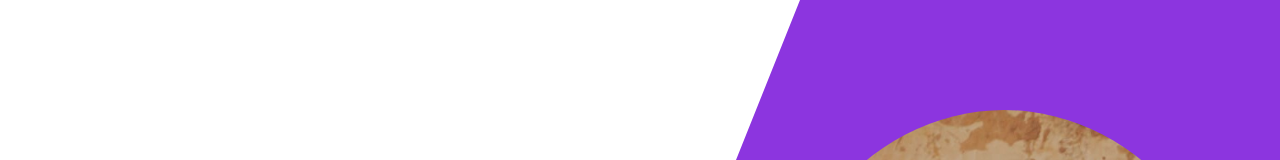
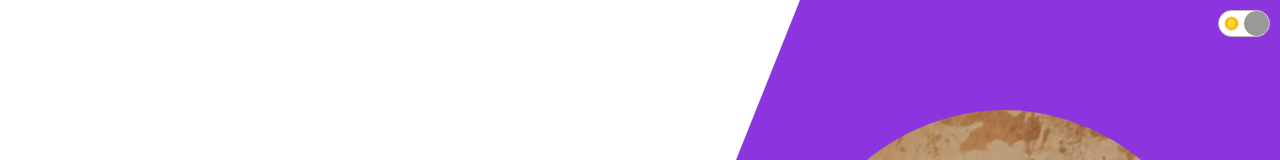
Before and after one commit to pank1999/MyPortfolio, a React (Create React App) app: page / in a window 1280 px wide. Shown: the top 160 px of the page. Built offline with nearby package versions, Linux system fonts and the light colour scheme.

Commit message:
darkMode with contextApi

```diff
--- a/src/App.js
+++ b/src/App.js
@@ -1,15 +1,26 @@
+import { useContext } from "react";
 import About from "./components/About/About";
 import Contact from "./components/Conatct/Contact";
 import Intro from "./components/Introduction/Intro";
 import ProductList from "./components/ProductList/ProductList";
+import Toggle from "./components/Toggle/Toggle";
+import { TheameContext } from "./context";
+
 
 function App() {
+  const theame=useContext(TheameContext);
+  const darkMode=theame.state.darkMode;
+
   return (
-    <div className="App">
-      <Intro />
-      <About />
-      <ProductList />
-      <Contact />
+    <div className="App" style={{backgroundColor:darkMode?"#222":"white",color:darkMode?"white":"black"}}>
+
+         <Toggle />
+         <Intro />
+         <About />
+         <ProductList />
+         <Contact />
+
+
     </div>
   );
 }
--- a/src/components/About/About.css
+++ b/src/components/About/About.css
@@ -10,7 +10,7 @@
     align-items: center;
     justify-content: center;
     position: relative;
-    background-color: rgb(255, 255, 255);
+
     height: 100%;
 }
 .a-card.bg{
@@ -18,6 +18,7 @@
     top:50px;
     left: 50px;
     background-color: rgb(148, 148, 148);
+
 }
 .a-card{
   width: 60%;
--- a/src/components/About/About.jsx
+++ b/src/components/About/About.jsx
@@ -1,3 +1,4 @@
+import { EmojiEvents } from "@mui/icons-material";
 import "./About.css";
 
 export default function About() {
@@ -7,6 +8,7 @@ export default function About() {
              <div className="a-card bg"></div>
              <div className="a-card">
                  <img className="a-card-img" src="https://www.vandelaydesign.com/wp-content/uploads/types-of-photography.jpg" alt="" />
+
              </div>
          </div>
          <div className="a-right">
@@ -16,7 +18,8 @@ export default function About() {
                  I am a creative designer and developer, who aims to work with small businesses and marginalized communities to bring their passions to life. I offer both design and development services of web applications or websites!
              </p>
              <div className="a-award">
-                <img src="https://media.istockphoto.com/vectors/vector-flat-golden-trophy-vector-id1176397624?k=20&m=1176397624&s=612x612&w=0&h=yICH7de39SwB1sDP4-kBHFS8bJz4srdu_HOrBC9KvzY=" alt="" />
+                {/* <img src="https://media.istockphoto.com/vectors/vector-flat-golden-trophy-vector-id1176397624?k=20&m=1176397624&s=612x612&w=0&h=yICH7de39SwB1sDP4-kBHFS8bJz4srdu_HOrBC9KvzY=" alt="" /> */}
+                <EmojiEvents style={{height:"80px",width:"80px",color:`rgb(253, 227, 76)`}} />
                 <div className="a-award-text">
                    <h3>SIH-2020 Finalist</h3>
                    <p>Finalist Smart India Hackathon 2020 Software Edition</p>
--- a/src/components/Conatct/Contact.css
+++ b/src/components/Conatct/Contact.css
@@ -27,6 +27,9 @@
     display: flex;
     align-items: center;
     margin: 50px 0px ;
+}
+.c-info-item span{
+    margin-left: 20px;
 }
 .c-right{
   flex: 1;
--- a/src/components/Conatct/Contact.jsx
+++ b/src/components/Conatct/Contact.jsx
@@ -1,11 +1,12 @@
-import { useRef } from "react";
+import { useContext, useRef } from "react";
 import "./Contact.css";
 import emailjs from '@emailjs/browser';
 import {LocalPhone, Email,Home } from "@mui/icons-material";
+import {TheameContext} from "../../context";
+export default function Contact() {
+    const theame=useContext(TheameContext);
+  const darkMode=theame.state.darkMode;
 
-
-
-export default function Contact() {
     const formref=useRef();
     const handleSubmit=(e)=>{
         e.preventDefault();
@@ -39,10 +40,10 @@ export default function Contact() {
                     <b>Whats your story ?</b> Get in touch , always support freelancer if the right project comes along. Keep working for better future.
                 </div>
                 <form ref={formref} onSubmit={handleSubmit}>
-                    <input  name="user_name" placeholder="Name" type="text" />
-                    <input  name="user_subject" placeholder="Subject" type="text" />
-                    <input  name="user_email" placeholder="Email" type="email" />
-                    <textarea rows={5} placeholder="Message" name="message" />
+                    <input style={{backgroundColor:darkMode && "#333"}} name="user_name" placeholder="Name" type="text" />
+                    <input   style={{backgroundColor:darkMode && "#333"}} name="user_subject" placeholder="Subject" type="text" />
+                    <input  style={{backgroundColor:darkMode && "#333"}} name="user_email" placeholder="Email" type="email" />
+                    <textarea  style={{backgroundColor:darkMode && "#333"}} rows={5} placeholder="Message" name="message" />
                     <button type="submit" value="Send">Submit</button>
                 </form>
              </div>
--- /dev/null
+++ b/src/components/Toggle/Toggle.css
@@ -0,0 +1,26 @@
+.t{
+    width: 50px;
+    height: 25px;
+    border-radius: 20px;
+    border: 1px solid rgb(189, 187, 187);
+    background-color: rgb(255, 255, 255);
+    position: fixed;
+    top:10px;
+    right: 10px;
+    z-index: 999;
+    display: flex;
+    align-items: center;
+    justify-content: space-around;
+}
+.t-icon{
+   width: 15px;
+   height: 15px;
+}
+.t-button{
+    height: 25px;
+    width: 25px;
+    border-radius: 50%;
+    background-color: #999;
+    position: absolute;
+    cursor: pointer;
+}
--- /dev/null
+++ b/src/components/Toggle/Toggle.jsx
@@ -0,0 +1,19 @@
+import "./Toggle.css";
+import sun from "../../img/sun.png";
+import moon from "../../img/moon.png";
+import { useContext } from "react";
+import { TheameContext } from "../../context";
+
+export default function Toggle() {
+    const theame=useContext(TheameContext);
+    const handleClick=()=>{
+        theame.dispatch({type:"Toggle"});
+    }
+  return (
+    <div className="t">
+        <img src={sun} className="t-icon" alt="" />
+        <img src={moon} className="t-icon" alt="" />
+        <div className="t-button" style={{left:theame.state.darkMode?0:25}}  onClick={handleClick}></div>
+    </div>
+  )
+}
--- /dev/null
+++ b/src/context.js
@@ -0,0 +1,23 @@
+import { createContext, useReducer } from "react";
+
+export const TheameContext=createContext();
+
+const INITIAL_STATE={darkMode:false};
+
+const theameReducer=(state,action)=>{
+    switch(action.type){
+        case "Toggle":
+            return {darkMode :!state.darkMode};
+        default:
+            return state;
+    }
+}
+
+export const TheameProvider=(props)=>{
+    const [state,dispatch]=useReducer(theameReducer,INITIAL_STATE);
+    return(
+        <TheameContext.Provider value={{state,dispatch}}>
+            {props.children}
+        </TheameContext.Provider>
+    )
+}
--- a/src/index.js
+++ b/src/index.js
@@ -1,10 +1,13 @@
 import React from 'react';
 import ReactDOM from 'react-dom/client';
 import App from './App';
-
+import { TheameProvider } from "./context";
 const root = ReactDOM.createRoot(document.getElementById('root'));
 root.render(
   <React.StrictMode>
-    <App />
+    <TheameProvider>
+       <App />
+    </TheameProvider>
+
   </React.StrictMode>
 );
```
Also changed, not shown: src/img/moon.png (added), src/img/sun.png (added).
